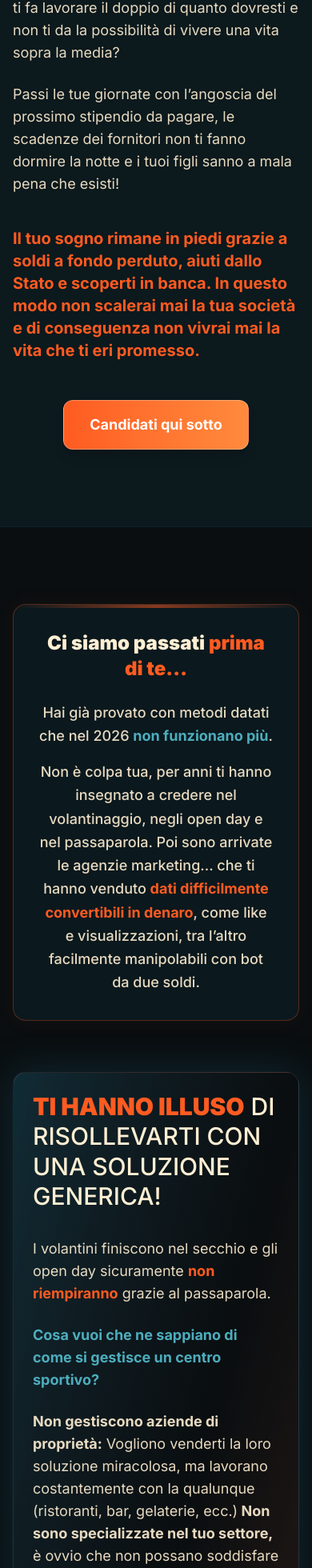
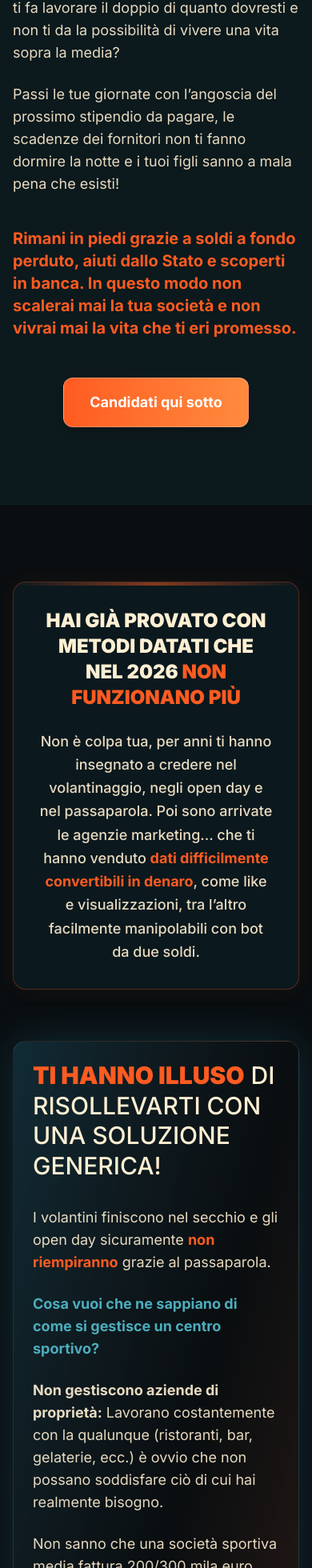
Before and after one commit to maxcrypto000/MTD, a Next.js app: page / in a window 390 px wide. Shown: the part 1068-3028 px from the top of the page at 80% size. Built offline with nearby package versions, Linux system fonts and the light colour scheme.

Commit message:
correzioni dal vivo

```diff
--- a/components/Closing.tsx
+++ b/components/Closing.tsx
@@ -68,24 +68,7 @@ export default function Closing() {
                 Ti basterà registrarti qui sotto per essere contattato.
               </p>
 
-              <div className="mt-8 text-left bg-brand-darkBlue/10 p-6 sm:p-8 rounded-2xl border border-brand-darkBlue/30 shadow-inner">
-                <h3 className="text-xl sm:text-2xl font-black text-brand-light mb-4 leading-tight">
-                  MA PERCHÉ TI DIAMO LA POSSIBILITÀ DI PROVARE TUTTO QUESTO <span className="text-brand-orange">SENZA DOVERCI DARE UN EURO?</span>
-                </h3>
-                <p className="mb-4 text-brand-light/90">
-                  Siamo così sicuri del valore che ti stiamo promettendo, che non abbiamo bisogno di spingerti o forzarti a firmare contratti vincolanti e quindi a fare acquisti di impulso.
-                </p>
-                <p className="mb-8 text-brand-light/90">
-                  Sarai tu stesso che dopo aver valutato la veridicità di quello che dico non vorrai fare a meno del nostro servizio.
-                </p>
 
-                <h3 className="text-xl sm:text-2xl font-black text-brand-light mb-4">
-                  MA ATTENZIONE <span className="text-brand-orange">IL NOSTRO TEMPO È LIMITATO.</span>
-                </h3>
-                <p className="text-brand-light/90 leading-relaxed">
-                  Dato che non possiamo scendere a compromessi con la qualità del nostro lavoro e dato che gestiamo una società sportiva con più di 30 dipendenti <strong className="text-brand-light font-black">ABBIAMO DECISO DI APRIRE SOLO 15 POSTI PER LE PRIME 15 SOCIETÀ SPORTIVE CHE COMPILERANNO IL MODULO E PASSERANNO LA CALL DI CANDIDATURA.</strong>
-                </p>
-              </div>
             </div>
 
             <div className="bg-brand-darkest border border-brand-orange/30 rounded-2xl p-6 sm:p-8 mb-10 transform -rotate-1 hover:rotate-0 transition-transform duration-300">
@@ -98,6 +81,25 @@ export default function Closing() {
               <div className="inline-block bg-brand-blue/10 text-brand-blue font-bold px-3 py-2 rounded-xl sm:rounded-full text-xs sm:text-base border border-brand-blue/20">
                 Per aver accesso ad un team di 5 persone che in solo due anni ha quasi raddoppiato il mio fatturato, il tutto a metà della metà del costo di un dipendente al mese.
               </div>
+            </div>
+
+            <div className="mt-8 mb-12 text-left bg-brand-darkBlue/10 p-6 sm:p-8 rounded-2xl border border-brand-darkBlue/30 shadow-inner">
+              <h3 className="text-xl sm:text-2xl font-black text-brand-light mb-4 leading-tight">
+                MA PERCHÉ TI DIAMO LA POSSIBILITÀ DI PROVARE TUTTO QUESTO <span className="text-brand-orange">SENZA DOVERCI DARE UN EURO?</span>
+              </h3>
+              <p className="mb-4 text-brand-light/90">
+                Siamo così sicuri del valore che ti stiamo promettendo, che non abbiamo bisogno di spingerti o forzarti a firmare contratti vincolanti e quindi a fare acquisti di impulso.
+              </p>
+              <p className="mb-8 text-brand-light/90">
+                Sarai tu stesso che dopo aver valutato la veridicità di quello che dico non vorrai fare a meno del nostro servizio.
+              </p>
+
+              <h3 className="text-xl sm:text-2xl font-black text-brand-light mb-4">
+                MA ATTENZIONE <span className="text-brand-orange">IL NOSTRO TEMPO È LIMITATO.</span>
+              </h3>
+              <p className="text-brand-light/90 leading-relaxed">
+                Dato che non possiamo scendere a compromessi con la qualità del nostro lavoro e dato che gestiamo una società sportiva con più di 30 dipendenti <strong className="text-brand-light font-black">ABBIAMO DECISO DI APRIRE SOLO 15 POSTI PER LE PRIME 15 SOCIETÀ SPORTIVE CHE COMPILERANNO IL MODULO E PASSERANNO LA CALL DI CANDIDATURA.</strong>
+              </p>
             </div>
 
             {status === 'success' ? (
--- a/components/Empathy.tsx
+++ b/components/Empathy.tsx
@@ -17,13 +17,10 @@ export default function Empathy() {
             <div className="absolute top-0 left-0 w-full h-1 bg-gradient-to-r from-transparent via-brand-orange to-transparent opacity-50"></div>
 
             <h3 className="text-2xl sm:text-3xl font-black text-brand-light mb-6 text-center">
-              Ci siamo passati <span className="text-brand-orange">prima di te…</span>
+              HAI GIÀ PROVATO CON METODI DATATI CHE NEL 2026 <span className="text-brand-orange">NON FUNZIONANO PIÙ</span>
             </h3>
 
             <div className="text-lg sm:text-xl text-brand-light/90 leading-relaxed text-center space-y-4 font-medium">
-              <p>
-                Hai già provato con metodi datati che nel 2026 <strong className="text-brand-blue font-bold">non funzionano più</strong>.
-              </p>
               <p>
                 Non è colpa tua, per anni ti hanno insegnato a credere nel volantinaggio, negli open day e nel passaparola. Poi sono arrivate le agenzie marketing... che ti hanno venduto <strong className="text-brand-orange font-bold">dati difficilmente convertibili in denaro</strong>, come like e visualizzazioni, tra l’altro facilmente manipolabili con bot da due soldi.
               </p>
@@ -49,7 +46,7 @@ export default function Empathy() {
                 Cosa vuoi che ne sappiano di come si gestisce un centro sportivo?
               </p>
               <p>
-                <strong className="font-bold">Non gestiscono aziende di proprietà:</strong> Vogliono venderti la loro soluzione miracolosa, ma lavorano costantemente con la qualunque (ristoranti, bar, gelaterie, ecc.)<strong className="font-bold"> Non sono specializzate nel tuo settore,</strong> è ovvio che non possano soddisfare ciò di cui hai realmente bisogno.
+                <strong className="font-bold">Non gestiscono aziende di proprietà:</strong> Lavorano costantemente con la qualunque (ristoranti, bar, gelaterie, ecc.) è ovvio che non possano soddisfare ciò di cui hai realmente bisogno.
               </p>
               <p>
                 Non sanno che una società sportiva media fattura 200/300 mila euro l’anno e che non può permettersi abbonamenti mensili da 2 mila euro, più altro budget per investimenti pubblicitari.
--- a/components/Method.tsx
+++ b/components/Method.tsx
@@ -6,20 +6,7 @@ export default function Method() {
   return (
     <section className="py-24 bg-brand-darkBlue/5">
       <div className="max-w-6xl mx-auto px-4 sm:px-6 lg:px-8">
-        <motion.div
-          initial={{ opacity: 0, y: 20 }}
-          whileInView={{ opacity: 1, y: 0 }}
-          viewport={{ once: true, margin: "-100px" }}
-          transition={{ duration: 0.6 }}
-          className="text-center mb-20"
-        >
-          <h2 className="text-3xl sm:text-4xl lg:text-5xl font-black text-brand-light mb-8">
-            <span className="text-brand-orange">STAI PER AFFONDARE </span>SENZA RENDERTENE CONTO!
-          </h2>
-          <p className="text-lg sm:text-xl text-brand-light/90 max-w-4xl mx-auto">
-            Ogni anno nuove società sportive aprono a 5 km da te, rubandoti fette di mercato enormi. Chi davvero ce la fa è strutturato con complessi sistemi di acquisizione clienti, siti web affilati e venditori. <strong className="font-bold">Sa che senza un metodo chiaro e scientifico nel 2026 non si va da nessuna parte.</strong>
-          </p>
-        </motion.div>
+
 
         <div className="card-premium p-6 sm:p-12">
           <motion.div
@@ -46,20 +33,16 @@ export default function Method() {
               HAI BISOGNO DI QUALCUNO CHE <span className="text-brand-orange">VIVE DI SPORT</span> E SA CHE COSA VUOL DIRE GESTIRE UN CENTRO OGNI GIORNO.
             </h2>
 
-            <div className="grid md:grid-cols-2 gap-8 sm:gap-10 text-brand-light/90 text-base sm:text-lg leading-relaxed">
-              <div className="space-y-6">
+            <div className="space-y-6 text-brand-light/90 text-base sm:text-lg leading-relaxed max-w-4xl mx-auto text-center">
               <p>
                 Hai bisogno di qualcuno che è da anni in contatto con prove gratuite, corsi per bambini e per adulti, l’agonismo, il rapporto tra allenatore e genitori, la segreteria, i servizi, l’attrezzatura e altre mille variabili che solo chi gestisce un centro sportivo conosce.
               </p>
               <p className="font-bold text-brand-blue text-xl">
                 Affidati a chi ha cambiato la sua vita e il destino della propria società sportiva con il <span className="text-brand-blue">Metodo Tour Digitale.</span>
               </p>
-              </div>
-              <div className="space-y-6">
               <p>
                 In un anno e mezzo <strong className="font-bold text-brand-orange">abbiamo raddoppiato il fatturato</strong> della nostra società sportiva Mezzaluna, passando da poco meno di 200 iscritti a più di 430 e organizzando eventi con oltre 1.200 persone giornaliere.
               </p>
-              </div>
             </div>
 
             <div className="mt-12 text-center">
--- a/components/Problem.tsx
+++ b/components/Problem.tsx
@@ -24,7 +24,7 @@ export default function Problem() {
               Passi le tue giornate con l’angoscia del prossimo stipendio da pagare, le scadenze dei fornitori non ti fanno dormire la notte e i tuoi figli sanno a mala pena che esisti!
             </p>
             <p className="font-bold text-brand-orange text-xl sm:text-2xl pt-4">
-              Il tuo sogno rimane in piedi grazie a soldi a fondo perduto, aiuti dallo Stato e scoperti in banca. In questo modo non scalerai mai la tua società e di conseguenza non vivrai mai la vita che ti eri promesso.
+              Rimani in piedi grazie a soldi a fondo perduto, aiuti dallo Stato e scoperti in banca. In questo modo non scalerai mai la tua società e non vivrai mai la vita che ti eri promesso.
             </p>
           </div>
 
```
Lines whose indentation alone changed are shown as unchanged.
